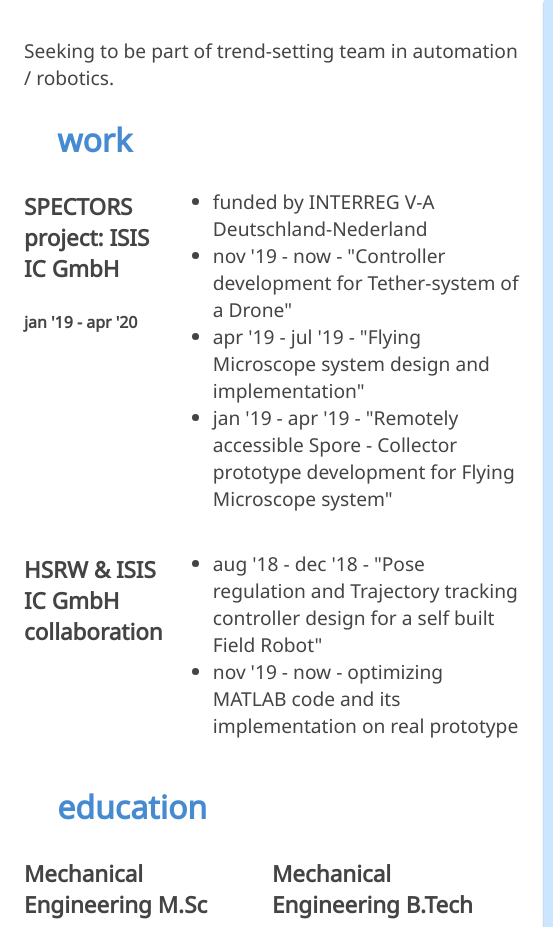
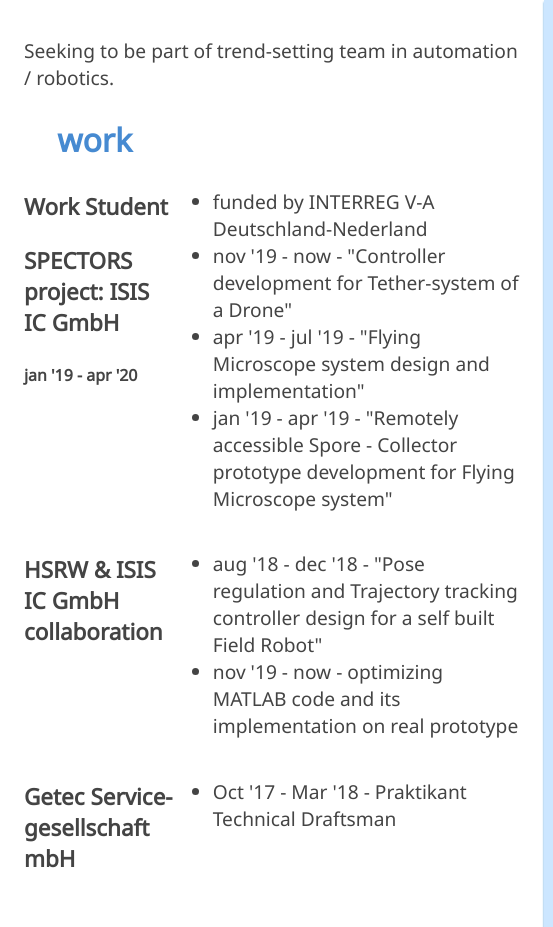
Before and after one commit to Robotgir/Robotgir.github.io, a plain HTML site: page index.html in a window 1280 px wide. Shown: the top 927 px of the page, 0-553 px from the left. Drawn offline with Linux system fonts and the light colour scheme.

Commit message:
workstudent getec

```diff
--- a/index.html
+++ b/index.html
@@ -134,6 +134,7 @@
 
             <div class="work">
                 <div>
+				    <h3>Work Student </h3>
                     <h3>SPECTORS project: ISIS IC GmbH  </h3>
                     <h5>jan '19 - apr '20</h5>
                 </div>
@@ -156,6 +157,17 @@
                     <ul>
                         <li>aug '18 - dec '18 - "Pose regulation and Trajectory tracking controller design for a self built Field Robot" </li>
 						<li>nov '19 - now - optimizing MATLAB code and its implementation on real prototype </li>
+                    </ul>
+                </div>
+            </div>
+			<div class="work">
+                <div>
+                    <H3> Getec Service-gesellschaft mbH </H3>
+
+                </div>
+                <div>
+                    <ul>
+                        <li>Oct '17 - Mar '18 - Praktikant Technical Draftsman </li>
                     </ul>
                 </div>
             </div>
```
